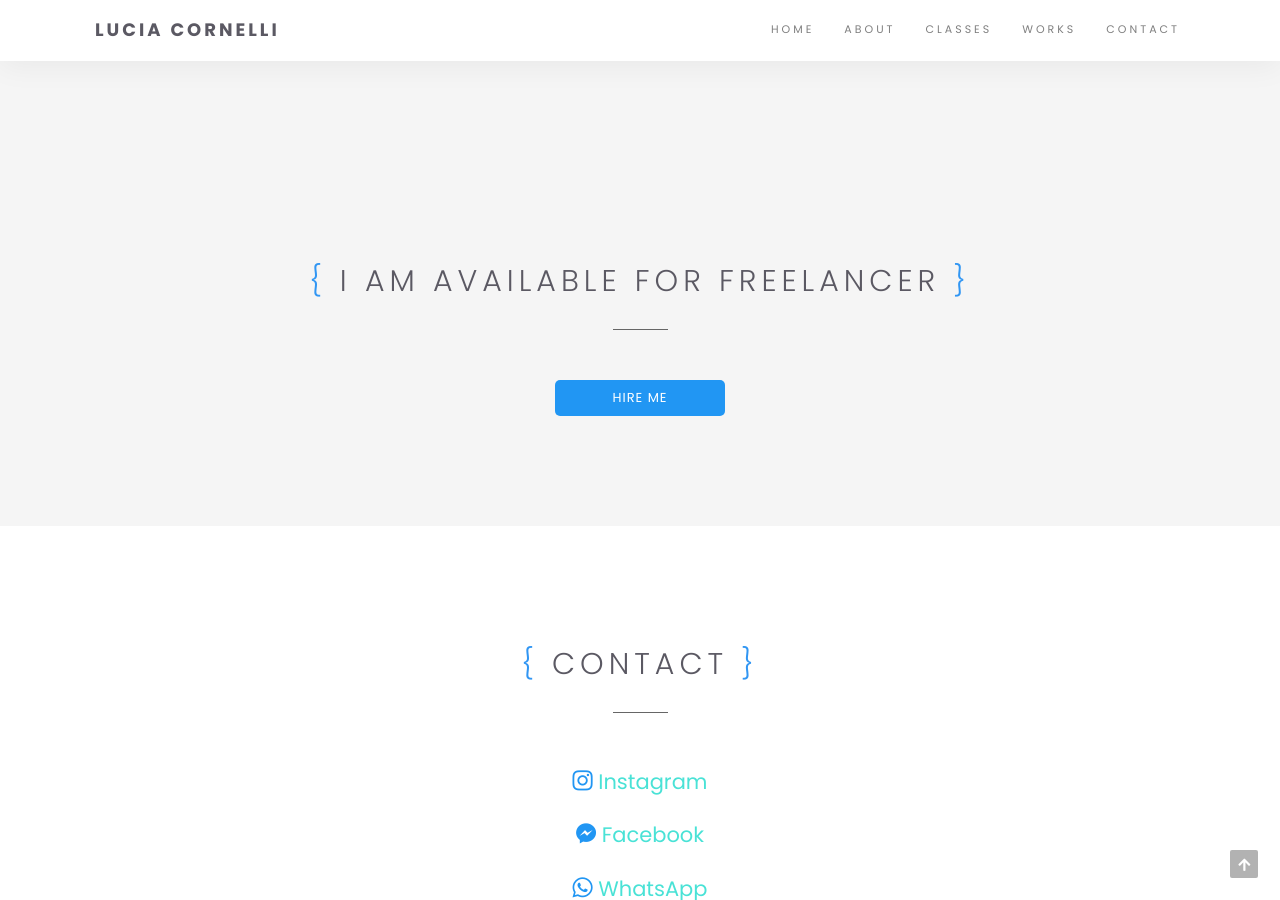
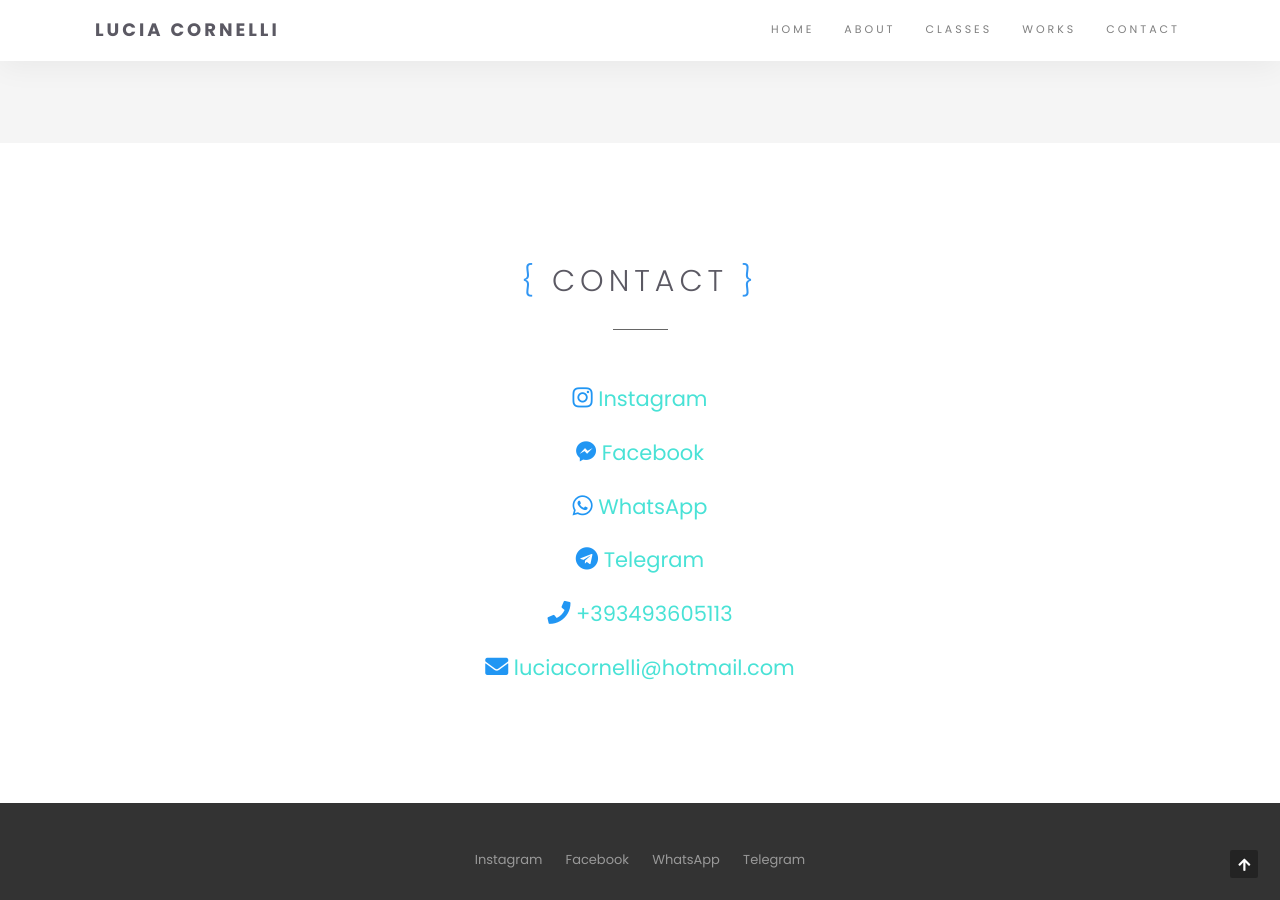
Before and after one commit to luciacornelli/luciacornelli.github.io, a Jekyll site: the page built from index.html, in a window 1280 px wide and 900 px high, scrolled down 4711 px. Built offline with Jekyll 4.4.1, drawn with Linux system fonts in a browser that asks for light colours.

Commit message:
hide hire me

```diff
--- a/index.html
+++ b/index.html
@@ -501,16 +501,16 @@ layout: default
 
 	<!-- Hire start-->
 
-	<div class="module module-gray text-center">
+<!--	<div class="module module-gray text-center">-->
 
-		<div class="module-header wow fadeInUp">
-			<h2 class="module-title"> I AM AVAILABLE FOR FREELANCER </h2>
-			<div class="module-line"></div>
-		</div>
+<!--		<div class="module-header wow fadeInUp">-->
+<!--			<h2 class="module-title"> I AM AVAILABLE FOR FREELANCER </h2>-->
+<!--			<div class="module-line"></div>-->
+<!--		</div>-->
 
-		<button class="hireMe-btn">Hire Me</button>
+<!--		<button class="hireMe-btn">Hire Me</button>-->
 
-	</div>
+<!--	</div>-->
 
 	<!-- Hire end -->
 
```
